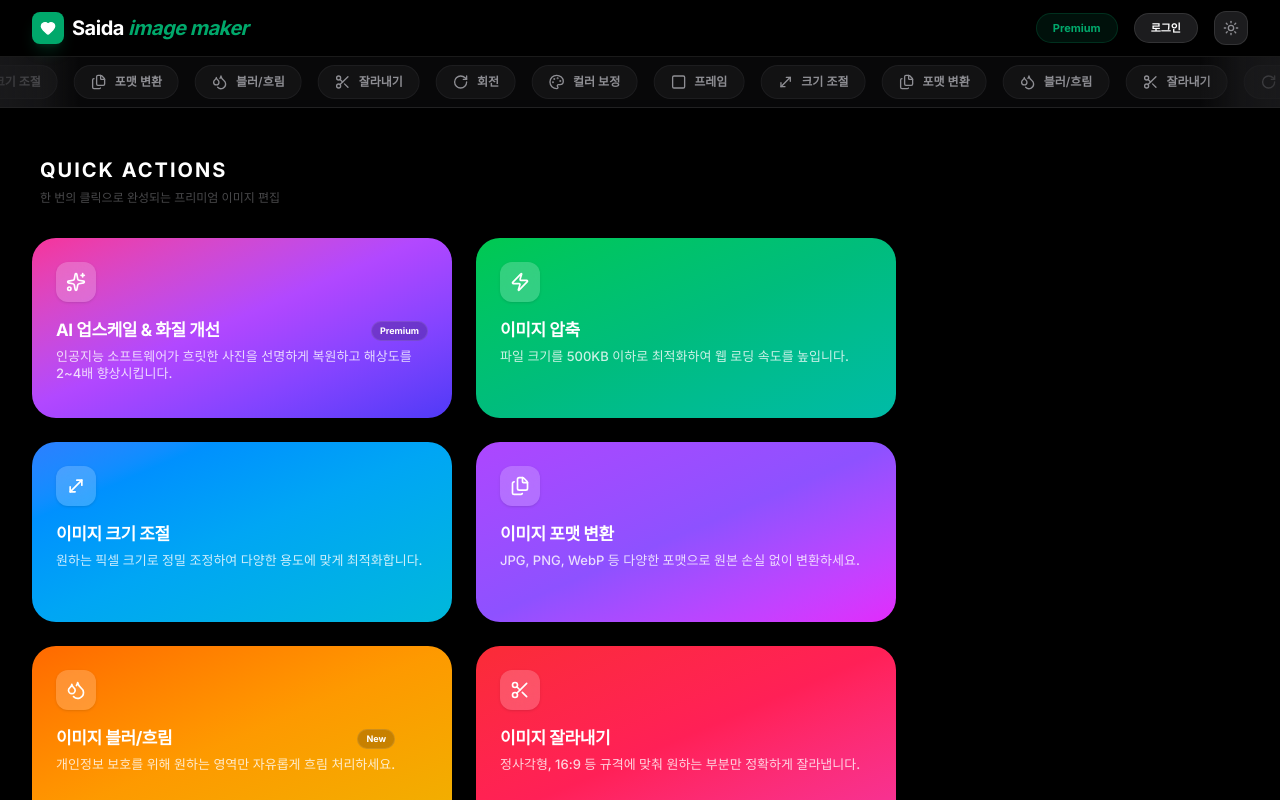
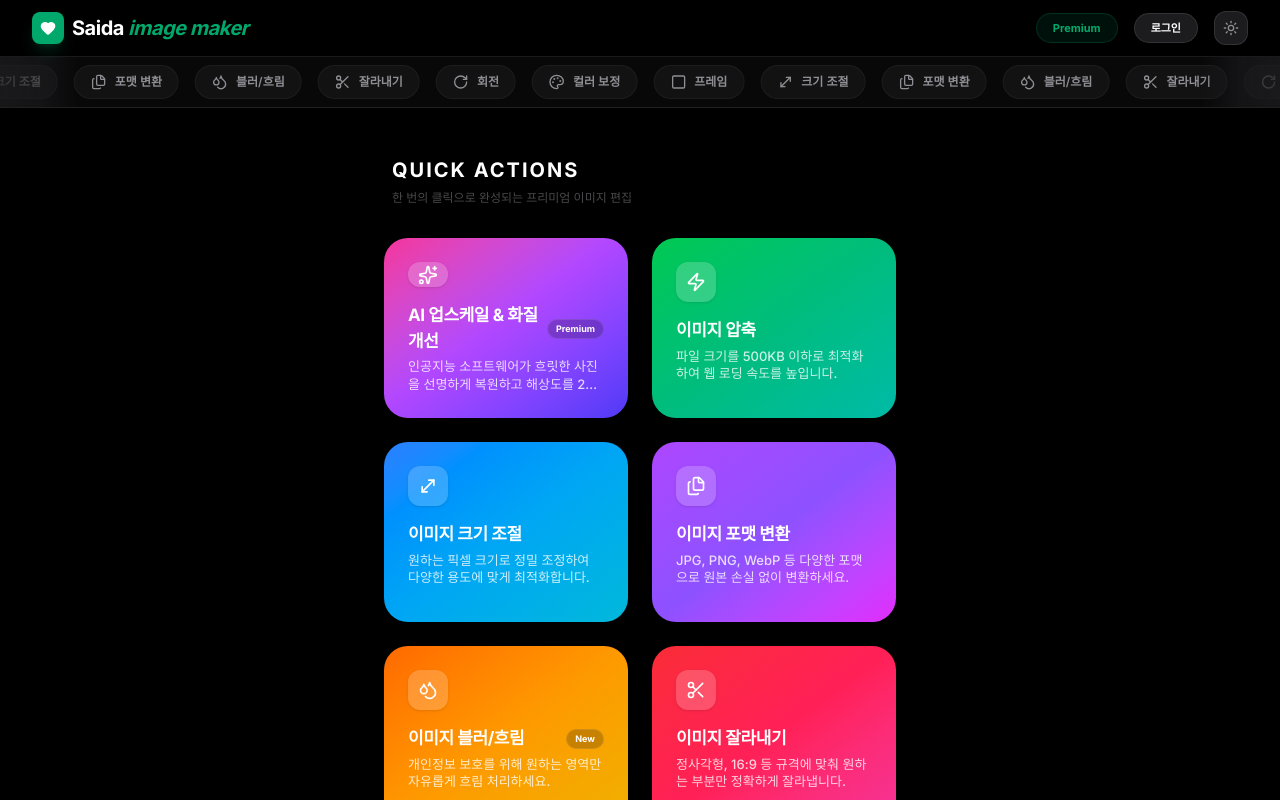
Before and after one commit to saida-iseo/saida_ai, a Next.js app in the folder image-upscaler-pro/: page / in a window 1280 px wide. Shown: the top 800 px of the page. Built offline with nearby package versions, Linux system fonts and the light colour scheme; no server answers.

Commit message:
feat: 왼쪽 배너에 AdSense 광고 추가
- AdSenseBanner 컴포넌트 생성
- 메인 페이지 왼쪽에 세로 배너 광고 배치
- 데스크톱에서만 표시 (lg:block)
- sticky 포지션으로 스크롤 시 고정
- 160x600 세로 배너 형식

```diff
--- a/image-upscaler-pro/app/page.tsx
+++ b/image-upscaler-pro/app/page.tsx
@@ -22,6 +22,7 @@ import { ToolCard, ToolCardWide } from '@/components/ui/ToolCard';
 import { useAppStore } from '@/lib/store/useAppStore';
 import RecentHistory from '@/components/shared/RecentHistory';
 import ToolsMarquee from '@/components/shared/ToolsMarquee';
+import AdSenseBanner from '@/components/ads/AdSenseBanner';
 
 export default function Home() {
   const { isPremium } = useAppStore();
@@ -33,7 +34,17 @@ export default function Home() {
       {/* Main Container */}
       <div className="mx-auto max-w-7xl px-4 pt-12 sm:px-6 lg:px-8">
         <div className="flex gap-8">
-          {/* Main Content - Left Side */}
+          {/* Left Sidebar - AdSense Banner */}
+          <div className="hidden lg:block w-80 flex-shrink-0">
+            <div className="sticky top-20">
+              <AdSenseBanner
+                format="vertical"
+                style={{ display: 'block', width: '160px', height: '600px', margin: '0 auto' }}
+              />
+            </div>
+          </div>
+
+          {/* Main Content - Center */}
           <div className="flex-1">
             <div className="mb-8 px-2 animate-in fade-in slide-in-from-top-4 duration-700">
               <h2 className="text-xl font-bold text-text-primary tracking-tight mb-1.5 uppercase tracking-widest">Quick Actions</h2>
--- /dev/null
+++ b/image-upscaler-pro/components/ads/AdSenseBanner.tsx
@@ -0,0 +1,42 @@
+'use client';
+
+import { useEffect } from 'react';
+
+interface AdSenseBannerProps {
+  adSlot?: string;
+  style?: React.CSSProperties;
+  format?: string;
+}
+
+export default function AdSenseBanner({
+  adSlot,
+  style = { display: 'block' },
+  format = 'auto'
+}: AdSenseBannerProps) {
+  useEffect(() => {
+    try {
+      if (typeof window !== 'undefined' && (window as any).adsbygoogle) {
+        ((window as any).adsbygoogle = (window as any).adsbygoogle || []).push({});
+      }
+    } catch (err) {
+      console.error('AdSense error:', err);
+    }
+  }, []);
+
+  if (!process.env.NEXT_PUBLIC_GOOGLE_ADSENSE_ID) {
+    return null;
+  }
+
+  return (
+    <div className="w-full">
+      <ins
+        className="adsbygoogle"
+        style={style}
+        data-ad-client={process.env.NEXT_PUBLIC_GOOGLE_ADSENSE_ID}
+        data-ad-slot={adSlot}
+        data-ad-format={format}
+        data-full-width-responsive="true"
+      />
+    </div>
+  );
+}
```
Also changed, not shown: 1 other file (tests, documents, lock files or other folders).
